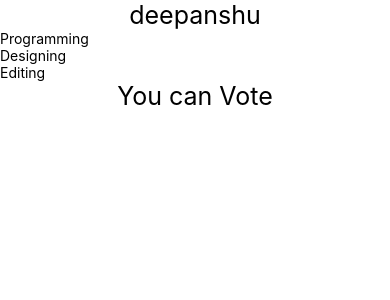
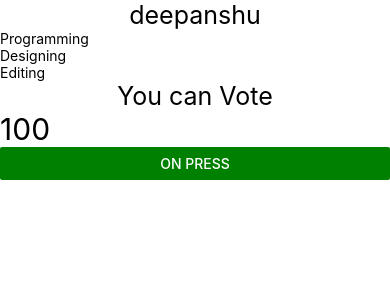
Before and after one commit to deepanshurajput0/Getting-Started-With-React-Native, a React Native app: screen / in a window 390 px wide. Shown: the top 300 px of the page. Built offline with nearby package versions, Linux system fonts and the light colour scheme.

Commit message:
why we have to use useState

```diff
--- a/App.tsx
+++ b/App.tsx
@@ -1,5 +1,5 @@
 import React from 'react';
-
+import ButtonEv from './components/ButtonEv';
 import {Text, View, Button} from 'react-native';
 
 function App(): React.JSX.Element {
@@ -23,6 +23,7 @@ function App(): React.JSX.Element {
           age < 18 ? 'You ar child' : 'You can Vote'
         }
       </Text>
+      <ButtonEv/>
     </View>
   );
 }
--- a/components/ButtonEv.tsx
+++ b/components/ButtonEv.tsx
@@ -1,10 +1,16 @@
-import { View, Text } from 'react-native'
+import { View, Text, Button } from 'react-native'
 import React from 'react'
 
 const ButtonEv = () => {
+    let val:number = 100;
+    const fruit =(num:number)=>{
+        val = 140
+        console.warn('function called',val)
+    }
   return (
     <View>
-      <Text>ButtonEv</Text>
+        <Text style={{fontSize:30}} >{val}</Text>
+        <Button  onPress={()=>fruit(40)} title='On Press' color={'green'} />
     </View>
   )
 }
```
